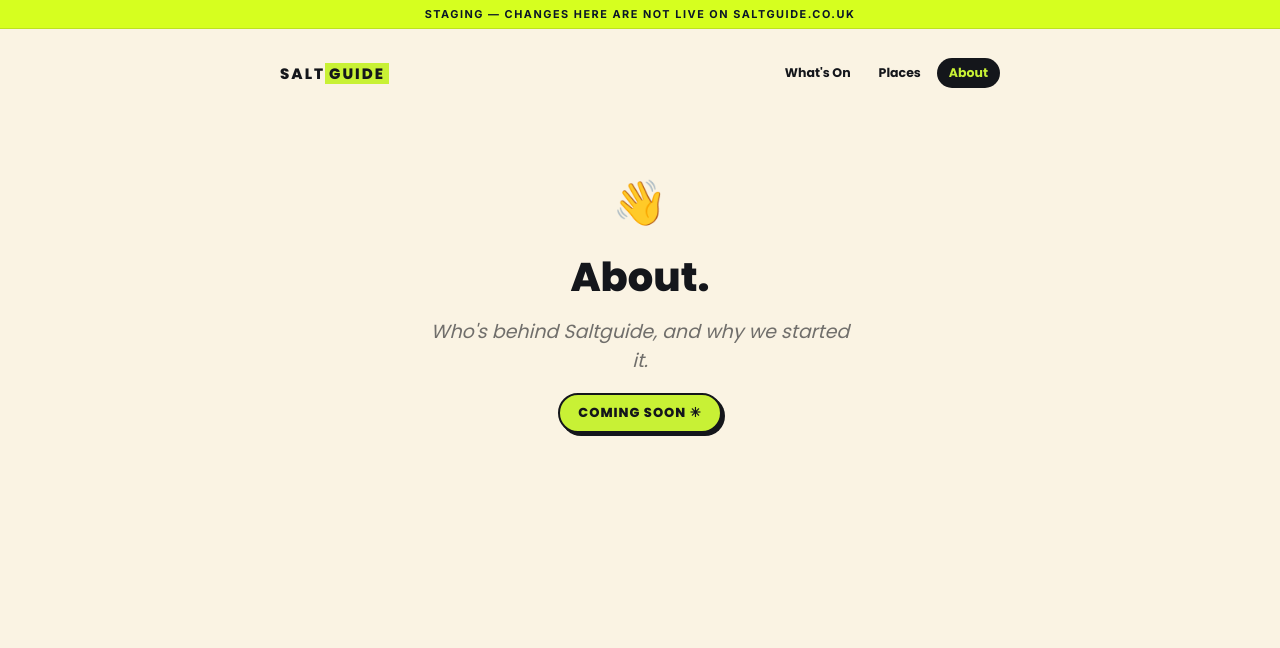
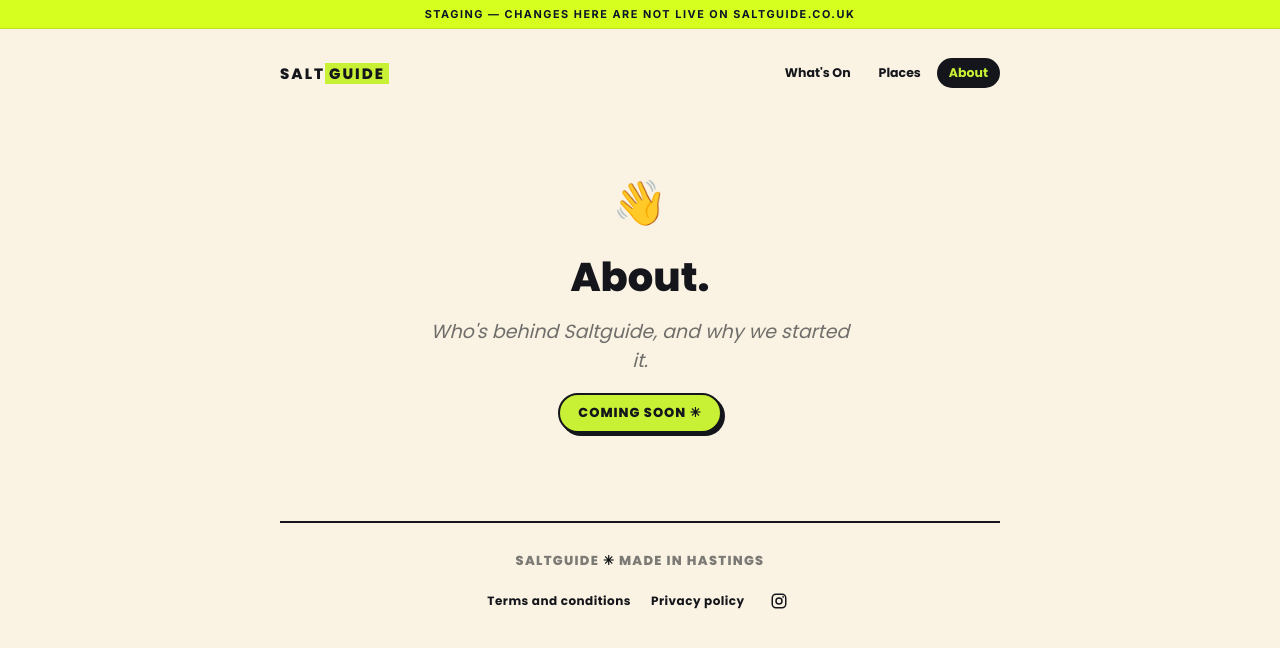
Before and after one commit to katerynabeveridge-stl/saltguide, a Next.js app: page /about in a window 1280 px wide. Shown: the top 648 px of the page. Built offline with nearby package versions, Linux system fonts and the light colour scheme; no server answers; the database is empty.

Commit message:
Add a site footer with terms, privacy, and Instagram.

```diff
--- a/src/app/(guide)/shell.css
+++ b/src/app/(guide)/shell.css
@@ -2110,19 +2110,63 @@ body:has(.staging-banner) .sg-wrap {
   text-decoration: none;
 }
 
-.sg-home-footer {
+.sg-footer {
+  margin-top: 48px;
+  padding-top: 28px;
+  border-top: 2px solid var(--sg-ink);
+  text-align: center;
+}
+
+.sg-footer-made {
   font-family: var(--font-display), Outfit, sans-serif;
   font-weight: 800;
   font-size: 13px;
   letter-spacing: 0.1em;
   color: rgba(20, 22, 27, 0.55);
-  text-align: center;
-  margin-top: 36px;
-  margin-bottom: 8px;
-}
-
-.sg-home-footer .star {
-  color: var(--sg-ink);
+  margin: 0 0 16px;
+}
+
+.sg-footer-made .star {
+  color: var(--sg-ink);
+}
+
+.sg-footer-nav {
+  display: flex;
+  align-items: center;
+  justify-content: center;
+  flex-wrap: wrap;
+  gap: 8px 20px;
+}
+
+.sg-footer-nav a {
+  font-family: var(--font-display), Outfit, sans-serif;
+  font-weight: 700;
+  font-size: 12px;
+  letter-spacing: 0.04em;
+  color: var(--sg-ink);
+  text-decoration: none;
+}
+
+.sg-footer-nav a:hover {
+  text-decoration: underline;
+}
+
+.sg-footer-nav a:focus-visible {
+  outline: 3px solid var(--sg-ink);
+  outline-offset: 2px;
+}
+
+.sg-footer-ig {
+  display: inline-flex;
+  align-items: center;
+  justify-content: center;
+  width: 28px;
+  height: 28px;
+  color: var(--sg-ink);
+}
+
+.sg-footer-ig svg {
+  display: block;
 }
 
 .sg-home-pick-sheet-badges {
--- /dev/null
+++ b/src/components/guide/GuideFooter.tsx
@@ -0,0 +1,58 @@
+import Link from "next/link";
+import { INSTAGRAM_URL } from "../../lib/guide/constants";
+import { GUIDE_PATH } from "../../lib/guide/paths";
+
+function InstagramGlyph() {
+  return (
+    <svg
+      viewBox="0 0 24 24"
+      width="18"
+      height="18"
+      aria-hidden="true"
+      focusable="false"
+    >
+      <rect
+        x="3"
+        y="3"
+        width="18"
+        height="18"
+        rx="5"
+        fill="none"
+        stroke="currentColor"
+        strokeWidth="2"
+      />
+      <circle
+        cx="12"
+        cy="12"
+        r="4"
+        fill="none"
+        stroke="currentColor"
+        strokeWidth="2"
+      />
+      <circle cx="17.5" cy="6.5" r="1.15" fill="currentColor" />
+    </svg>
+  );
+}
+
+export default function GuideFooter() {
+  return (
+    <footer className="sg-footer">
+      <p className="sg-footer-made">
+        SALTGUIDE <span className="star">✳</span> MADE IN HASTINGS
+      </p>
+      <nav className="sg-footer-nav" aria-label="Footer">
+        <Link href={GUIDE_PATH.terms}>Terms and conditions</Link>
+        <Link href={GUIDE_PATH.privacy}>Privacy policy</Link>
+        <a
+          href={INSTAGRAM_URL}
+          target="_blank"
+          rel="noreferrer"
+          className="sg-footer-ig"
+          aria-label="Instagram"
+        >
+          <InstagramGlyph />
+        </a>
+      </nav>
+    </footer>
+  );
+}
--- a/src/components/guide/HomeLanding.tsx
+++ b/src/components/guide/HomeLanding.tsx
@@ -340,11 +340,6 @@ export default function HomeLanding({ events, venues, links }: Props) {
           has baby groups, classes and days out, bump to age 11.
         </p>
       </section>
-
-      <p className="sg-home-footer">
-        SALTGUIDE <span className="star">✳</span> MADE IN ST LEONARDS
-      </p>
-
     </>
   );
 }
--- a/src/components/guide/SaltGuideApp.tsx
+++ b/src/components/guide/SaltGuideApp.tsx
@@ -9,6 +9,7 @@ import {
   type GuidePageId,
 } from "../../lib/guide/paths";
 import type { GuideData } from "../../lib/guide/types";
+import GuideFooter from "./GuideFooter";
 import HomeLanding from "./HomeLanding";
 import PlacesDirectory from "./PlacesDirectory";
 import WhatsOnFeed from "./WhatsOnFeed";
@@ -84,6 +85,22 @@ export default function SaltGuideApp({ data, initialPage = "home" }: Props) {
           <span className="sg-coming">COMING SOON ✳</span>
         </div>
       ) : null}
+
+      {page === "terms" ? (
+        <div className="sg-soon-page">
+          <h2 className="sg-h2">Terms and conditions.</h2>
+          <p>This policy is coming soon.</p>
+        </div>
+      ) : null}
+
+      {page === "privacy" ? (
+        <div className="sg-soon-page">
+          <h2 className="sg-h2">Privacy policy.</h2>
+          <p>This policy is coming soon.</p>
+        </div>
+      ) : null}
+
+      <GuideFooter />
     </div>
   );
 }
--- a/src/lib/guide/paths.ts
+++ b/src/lib/guide/paths.ts
@@ -1,4 +1,10 @@
-export type GuidePageId = "home" | "whatson" | "places" | "about";
+export type GuidePageId =
+  | "home"
+  | "whatson"
+  | "places"
+  | "about"
+  | "terms"
+  | "privacy";
 
 /** Site-root paths for the guide (static export needs a page file per path). */
 export const GUIDE_PATH: Record<GuidePageId, string> = {
@@ -6,6 +12,8 @@ export const GUIDE_PATH: Record<GuidePageId, string> = {
   whatson: "/events",
   places: "/places",
   about: "/about",
+  terms: "/terms",
+  privacy: "/privacy",
 };
 
 export function guidePageFromPathname(pathname: string): GuidePageId | undefined {
@@ -22,6 +30,10 @@ export function guidePageFromPathname(pathname: string): GuidePageId | undefined
       return "places";
     case "/about":
       return "about";
+    case "/terms":
+      return "terms";
+    case "/privacy":
+      return "privacy";
     default:
       return undefined;
   }
```
Also changed, not shown: src/app/(guide)/privacy/page.tsx (added, +12 -0 lines), src/app/(guide)/terms/page.tsx (added, +12 -0 lines).
